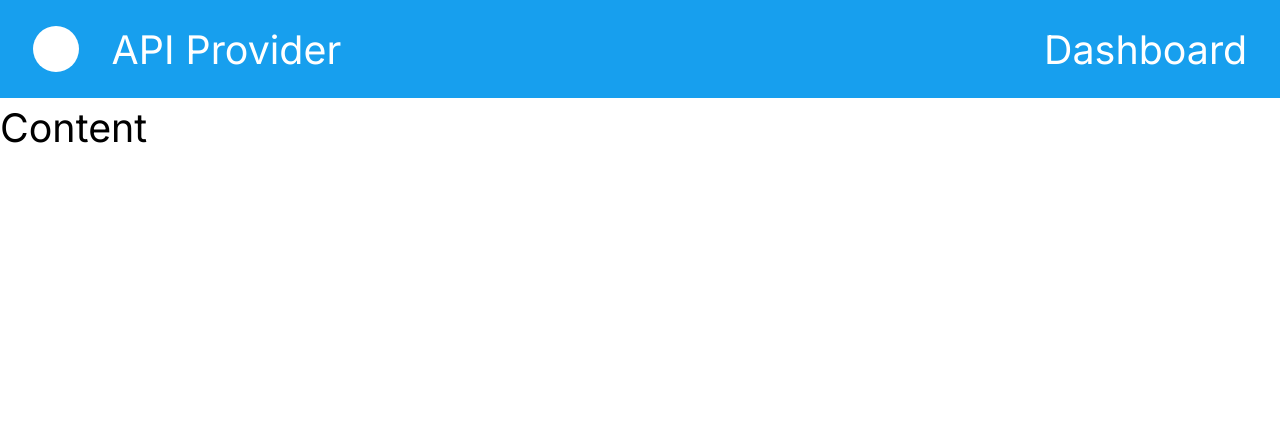
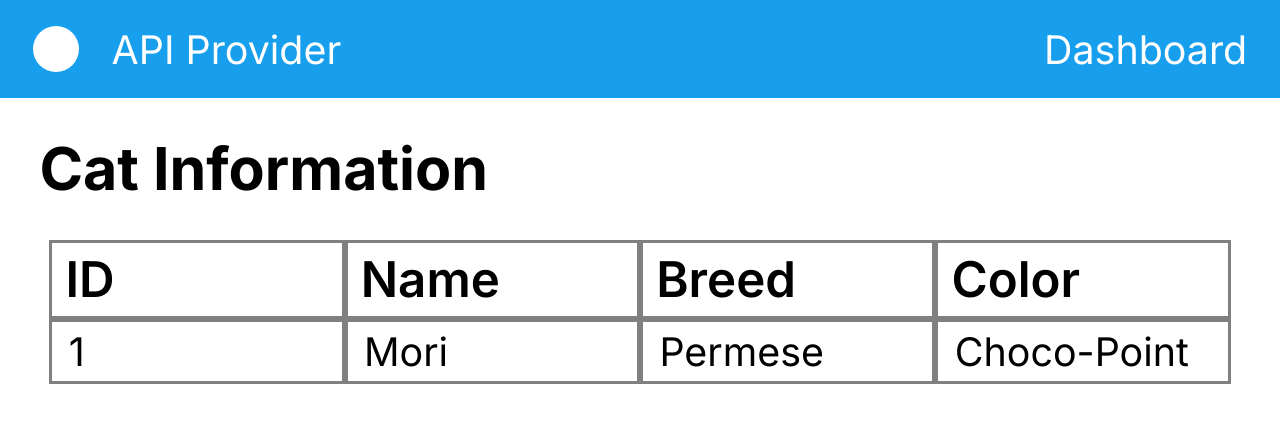
Before and after one commit to avangardewashere/cms-dashboard, a Next.js app: page / in a window 1280 px wide. Shown: the top 422 px of the page. Built offline with nearby package versions, Linux system fonts and the light colour scheme.

Commit message:
add/tabular-information

```diff
--- a/app/layout.tsx
+++ b/app/layout.tsx
@@ -19,7 +19,7 @@ export default function RootLayout({
     <html lang="en">
       <body className={inter.className}>
         <Nav/>
-        {children}
+       <div className="mt-32">{children}</div>
         </body>
     </html>
   )
--- a/components/HomePage/index.tsx
+++ b/components/HomePage/index.tsx
@@ -1,12 +1,14 @@
 import { memo } from "react";
 import clsx from "clsx";
 import style from "./index.module.scss";
+import CatTabular from "../Tabulars/Cat";
 
 const HomePage = memo(function HomePage() {
   return (
-	<div className={clsx(style.container)}>
-	  <div>Content</div>
-	</div>
+    <div className={clsx(style.container)}>
+      {/* <div>Content</div> */}
+      <CatTabular />
+    </div>
   );
 });
 
--- /dev/null
+++ b/components/Tabulars/Cat/index.module.scss
@@ -0,0 +1,28 @@
+.table {
+  display: flex;
+  flex-direction: column;
+  width: fit-content;
+  margin: 8rem auto;
+
+  .tHeader {
+    display: flex;
+    .thItem {
+      width: 90rem;
+      text-align: left;
+      border: solid 1rem gray;
+      padding-inline: 4rem 0;
+      font-size: 15rem;
+      font-weight: 600;
+    }
+  }
+
+  .tBody {
+    display: flex;
+    .tbItem {
+      width: 90rem;
+      text-align: left;
+      border: solid 1rem gray;
+      padding-inline: 5rem 0;
+    }
+  }
+}
--- /dev/null
+++ b/components/Tabulars/Cat/index.tsx
@@ -0,0 +1,30 @@
+import { memo } from "react";
+import clsx from "clsx";
+import style from "./index.module.scss";
+import SectionHeader from "@/components/sectionHeader";
+
+const CatTabular = memo(function CatTabular() {
+  return (
+    <div className={clsx(style.container)}>
+      <SectionHeader title={"Cat Information"} />
+
+      <div className={clsx(style.table)}>
+        <div className={clsx(style.tHeader)}>
+          <div className={clsx(style.thItem)}>ID</div>
+          <div className={clsx(style.thItem)}>Name</div>
+          <div className={clsx(style.thItem)}>Breed</div>
+          <div className={clsx(style.thItem)}>Color</div>
+        </div>
+
+        <div className={clsx(style.tBody)}>
+          <div className={clsx(style.tbItem)}>1</div>
+          <div className={clsx(style.tbItem)}>Mori</div>
+          <div className={clsx(style.tbItem)}>Permese</div>
+          <div className={clsx(style.tbItem)}>Choco-Point</div>
+        </div>
+      </div>
+    </div>
+  );
+});
+
+export default CatTabular;
--- /dev/null
+++ b/components/sectionHeader/index.module.scss
@@ -0,0 +1,9 @@
+.container{
+	width: 390rem;
+	font-size:18rem;
+	font-weight: 700;;
+	color:black;
+	display: flex;
+	gap:8rem;
+	padding-inline:4rem 2rem;
+}
--- /dev/null
+++ b/components/sectionHeader/index.tsx
@@ -0,0 +1,20 @@
+import { memo } from "react";
+import clsx from "clsx";
+import style from "./index.module.scss";
+
+interface ISectionHeader {
+  title?: string;
+  img?: string;
+}
+
+const SectionHeader = memo(function SectionHeader(props: ISectionHeader) {
+  const { title, img } = props;
+  return (
+    <div className={clsx(style.container)}>
+      {img ? <img src={img} alt="" /> : <div className={style.roundbox}></div>}
+      <div>{title ? title : "title"}</div>
+    </div>
+  );
+});
+
+export default SectionHeader;
```
